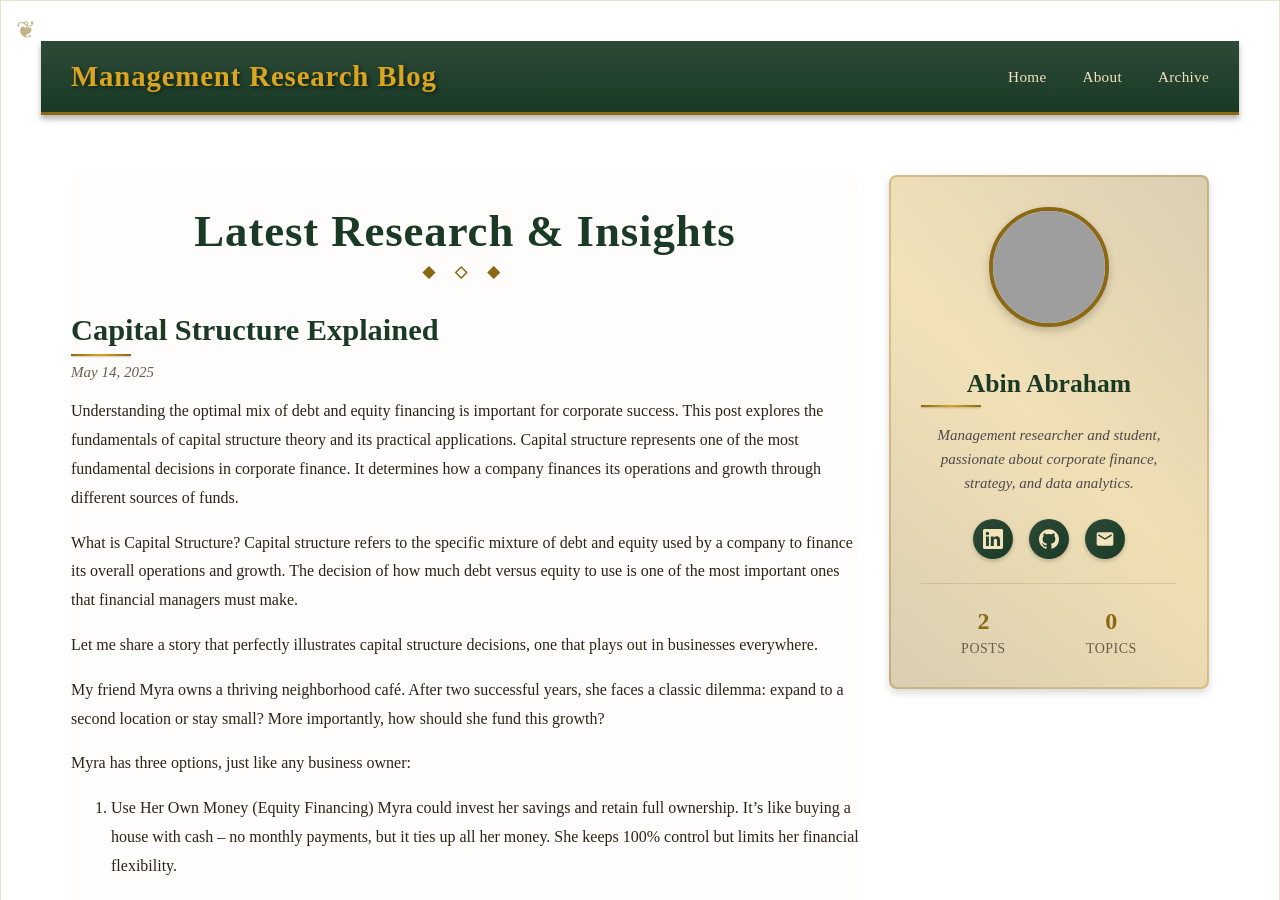
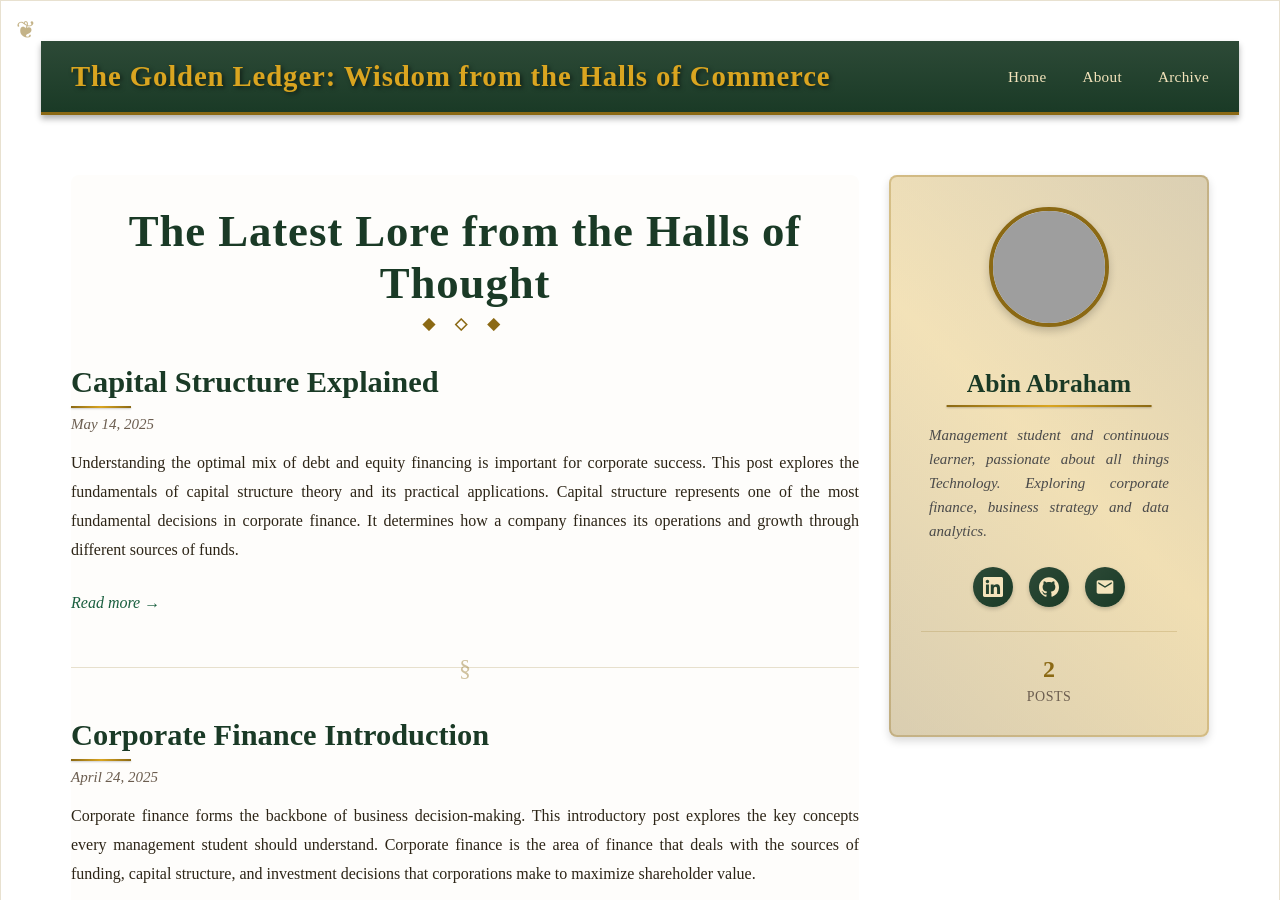
Before and after one commit to abinabraham23/abinabraham23.github.io, a Jekyll site: the page built from index.html, in a window 1280 px wide and 900 px high. Built offline with Jekyll 4.4.1, drawn with Linux system fonts in a browser that asks for light colours; the list of posts is cut into pages by our own code; some of the changed text lies outside the part shown; grey boxes are pictures that could not be loaded.

Commit message:
Updated the page layout and texts

```diff
--- a/_config.yml
+++ b/_config.yml
@@ -1,9 +1,9 @@
 # Site settings
-title: Management Research Blog
-tagline: Insights on Corporate Finance and Management
+title: "The Golden Ledger: Wisdom from the Halls of Commerce"
+tagline: Insights on Corporate Finance, Business Strategy and Data Analyics
 description: >
-  A blog dedicated to sharing research insights and learnings
-  in management, corporate finance, and business strategy.
+  A blog dedicated to sharing my learnings and research insights
+  in corporate finance, business strategy and data analytics.
 baseurl: ""
 url: ""
 github_username:  abinabraham23
@@ -13,7 +13,7 @@ linkedin_username: abinabraham23
 author:
   name: Abin Abraham
   email: abinabrahamreal@gmail.com
-  bio: Management researcher and student, passionate about corporate finance, strategy, and data analytics.
+  bio: Management student and continuous learner, passionate about all things Technology. Exploring corporate finance, business strategy and data analytics.
   avatar: /images/profile.jpg
   social_links:
     linkedin: https://linkedin.com/in/abinabraham23
--- a/_includes/profile-card.html
+++ b/_includes/profile-card.html
@@ -40,9 +40,9 @@
       <strong>{{ site.posts | size }}</strong>
       <span>Posts</span>
     </div>
-    <div class="stat">
+    <!-- <div class="stat">
       <strong>{{ site.categories | size }}</strong>
       <span>Topics</span>
-    </div>
+    </div> -->
   </div>
 </div>
--- a/_posts/2025-05-14-capital-structure-explained.md
+++ b/_posts/2025-05-14-capital-structure-explained.md
@@ -1,7 +1,8 @@
 Understanding the optimal mix of debt and equity financing is important for corporate success. This post explores the fundamentals of capital structure theory and its practical applications.
 Capital structure represents one of the most fundamental decisions in corporate finance. It determines how a company finances its operations and growth through different sources of funds.
+<!--more-->
 
-What is Capital Structure?
+**What is Capital Structure?**
 Capital structure refers to the specific mixture of debt and equity used by a company to finance its overall operations and growth. The decision of how much debt versus equity to use is one of the most important ones that financial managers must make.
 
 Let me share a story that perfectly illustrates capital structure decisions, one that plays out in businesses everywhere.
--- a/assets/css/style.css
+++ b/assets/css/style.css
@@ -11,6 +11,11 @@ body {
   box-shadow: 0 4px 8px rgba(0, 0, 0, 0.1);
   border: 1px solid rgba(139, 105, 20, 0.2);
   position: relative;
+}
+
+/* rule for general paragraph justification */
+p {
+  text-align: justify;
 }
 
 /* Decorative corner ornaments */
@@ -135,6 +140,7 @@ body {
   color: #2c2416;
   line-height: 1.8;
   font-size: 1rem;
+  text-align: justify;
 }
 
 .read-more {
@@ -199,6 +205,18 @@ body {
   font-family: 'Cinzel', serif;
 }
 
+.profile-name::after {
+  content: '';
+  position: absolute;
+  bottom: 0;
+  left: 50%;
+  transform: translateX(-50%);
+  width: 80%;
+  height: 2px;
+  background: linear-gradient(90deg, #8b6914 0%, #daa520 50%, #8b6914 100%);
+  box-shadow: 0 1px 2px rgba(0, 0, 0, 0.2);
+}
+
 .profile-bio {
   color: #4a4a4a;
   font-size: 15px;
@@ -206,6 +224,7 @@ body {
   margin-bottom: 1.5rem;
   padding: 0 0.5rem;
   font-style: italic;
+  text-align: justify;
 }
 
 .profile-social {
--- a/index.html
+++ b/index.html
@@ -5,7 +5,7 @@ title: Home
 
 <div class="home-container">
   <div class="posts-section">
-    <h1 class="page-heading">Latest Research & Insights</h1>
+    <h1 class="page-heading">The Latest Lore from the Halls of Thought</h1>
 
     {% for post in site.posts %}
       <article class="post-preview">
@@ -37,7 +37,7 @@ title: Home
   <aside class="profile-sidebar">
     <div class="profile-card">
       <div class="profile-header">
-        <img src="{{ site.author.avatar | default: '/images/profile-placeholder.svg' | relative_url }}" alt="{{ site.author.name }}" class="profile-avatar">
+        <img src="{{ site.author.avatar | relative_url }}" alt="{{ site.author.name }}" class="profile-avatar">
         <h2 class="profile-name">{{ site.author.name }}</h2>
       </div>
 
@@ -77,10 +77,10 @@ title: Home
           <strong>{{ site.posts | size }}</strong>
           <span>Posts</span>
         </div>
-        <div class="stat">
+        <!-- <div class="stat">
           <strong>{{ site.categories | size }}</strong>
           <span>Topics</span>
-        </div>
+        </div> -->
       </div>
     </div>
   </aside>
```
Also changed, not shown: _posts/2025-04-24-corporate-finance-introduction.md (+5 -4 lines), favicon.svg, images/profile-placeholder.svg (deleted).
